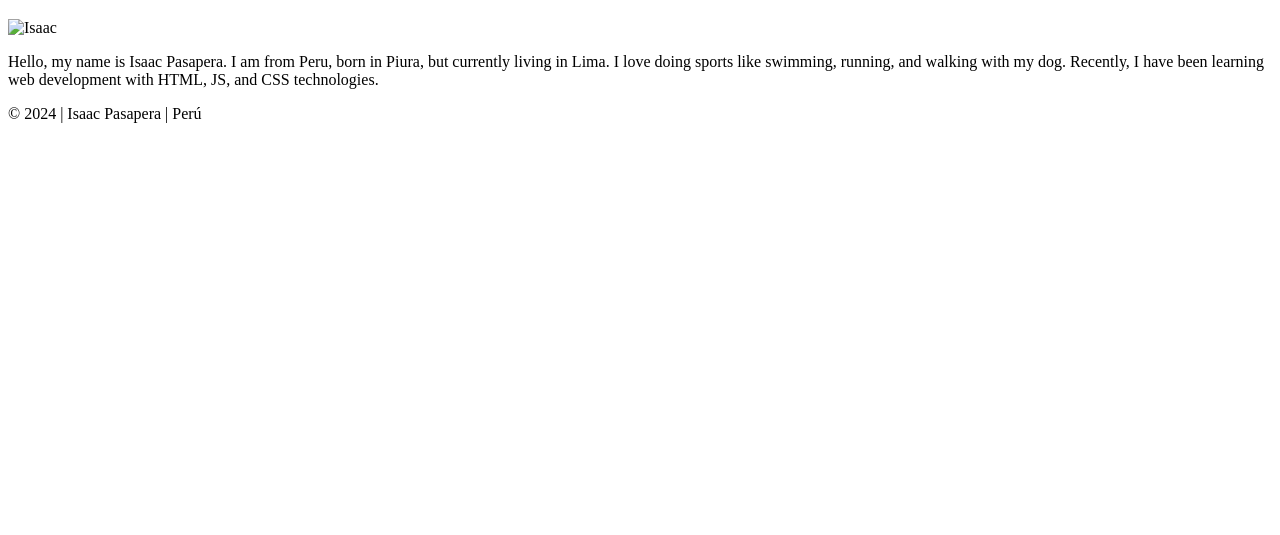
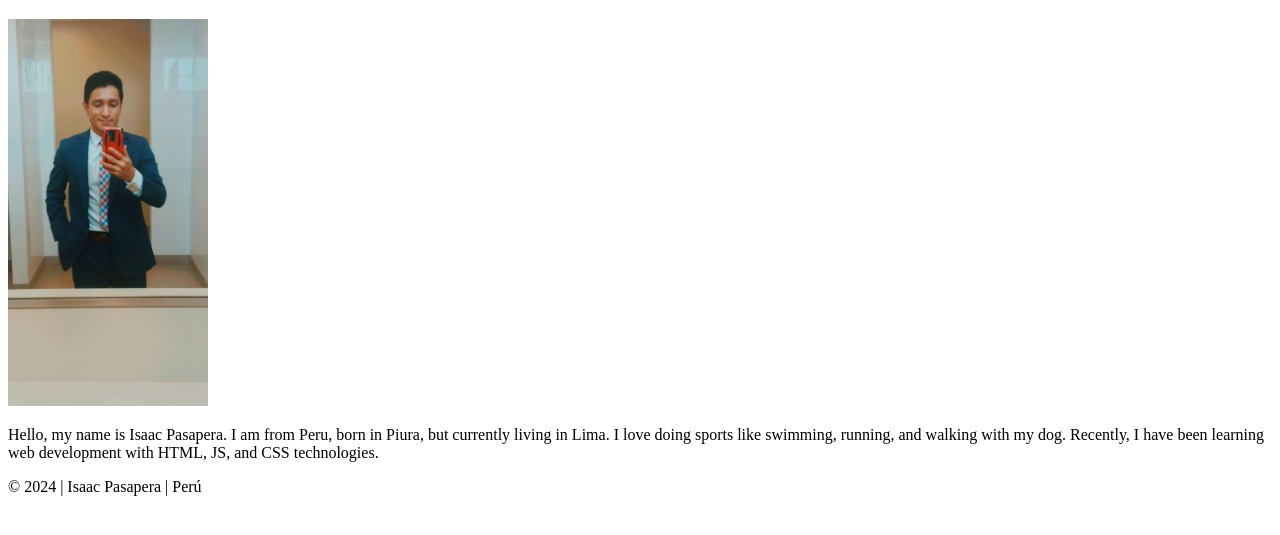
Before and after one commit to isaacpassnav/wdd130, a plain HTML site: page index.html in a window 1280 px wide. Shown: the part 87-622 px from the top of the page. Drawn offline with Linux system fonts and the light colour scheme; the site is published under a folder, as on GitHub Pages, so addresses that start at the root find nothing.

Commit message:
my first commit

```diff
--- a/index.html
+++ b/index.html
@@ -16,7 +16,7 @@
     </header>
     <main>
         <h1>Isaac Lehí Pasapera Navarro | WDD 130</h1>
-        <img src="/images/isaac.png" alt="Isaac" width="200">
+        <img src="images/isaac.png" alt="Isaac" width="200">
         <p>
             Hello, my name is Isaac Pasapera. I am from Peru, born in Piura, but currently living in Lima. I love doing sports like swimming, running, and walking with my dog. Recently, I have been learning web development with HTML, JS, and CSS technologies.
 
```
